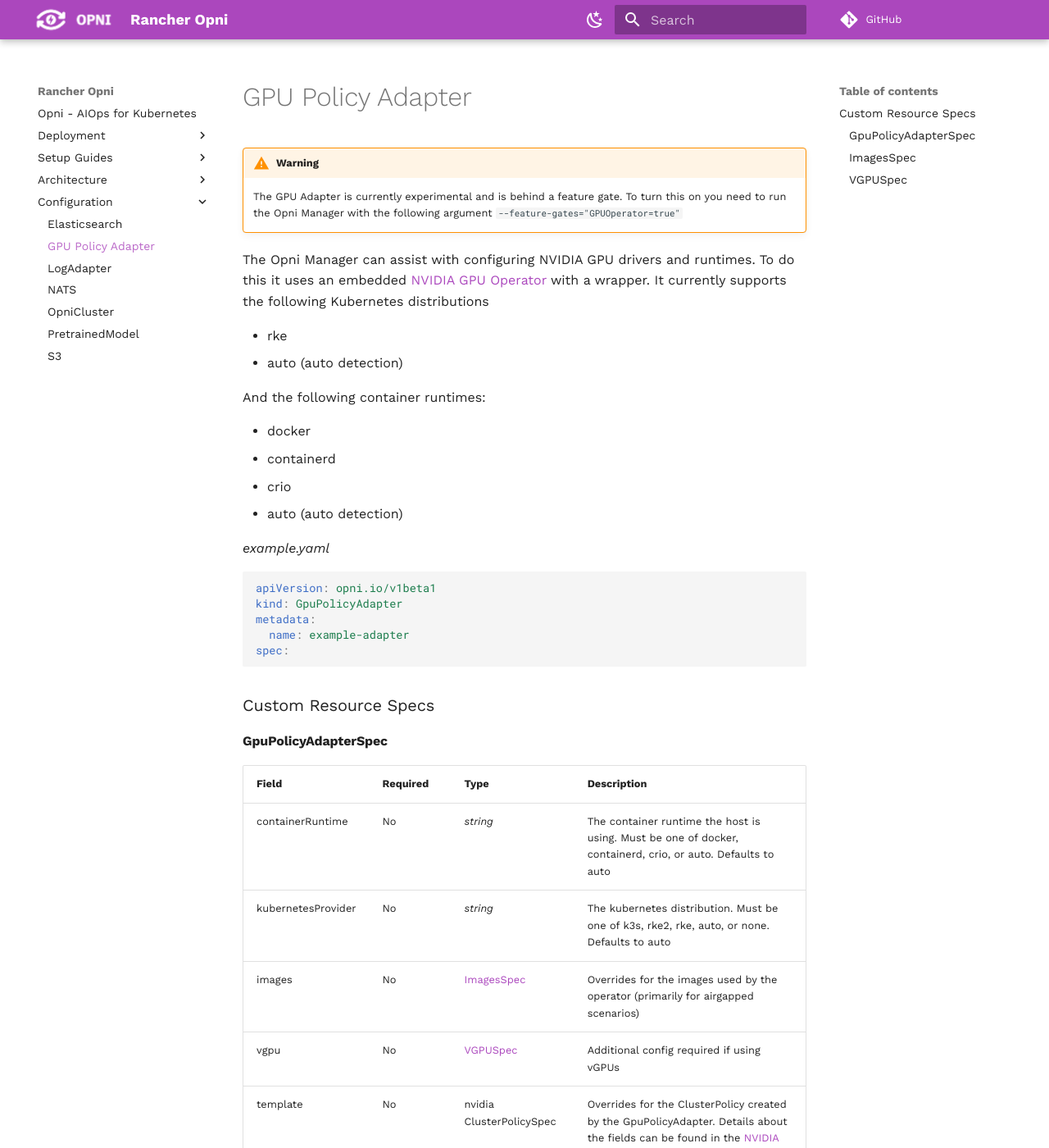
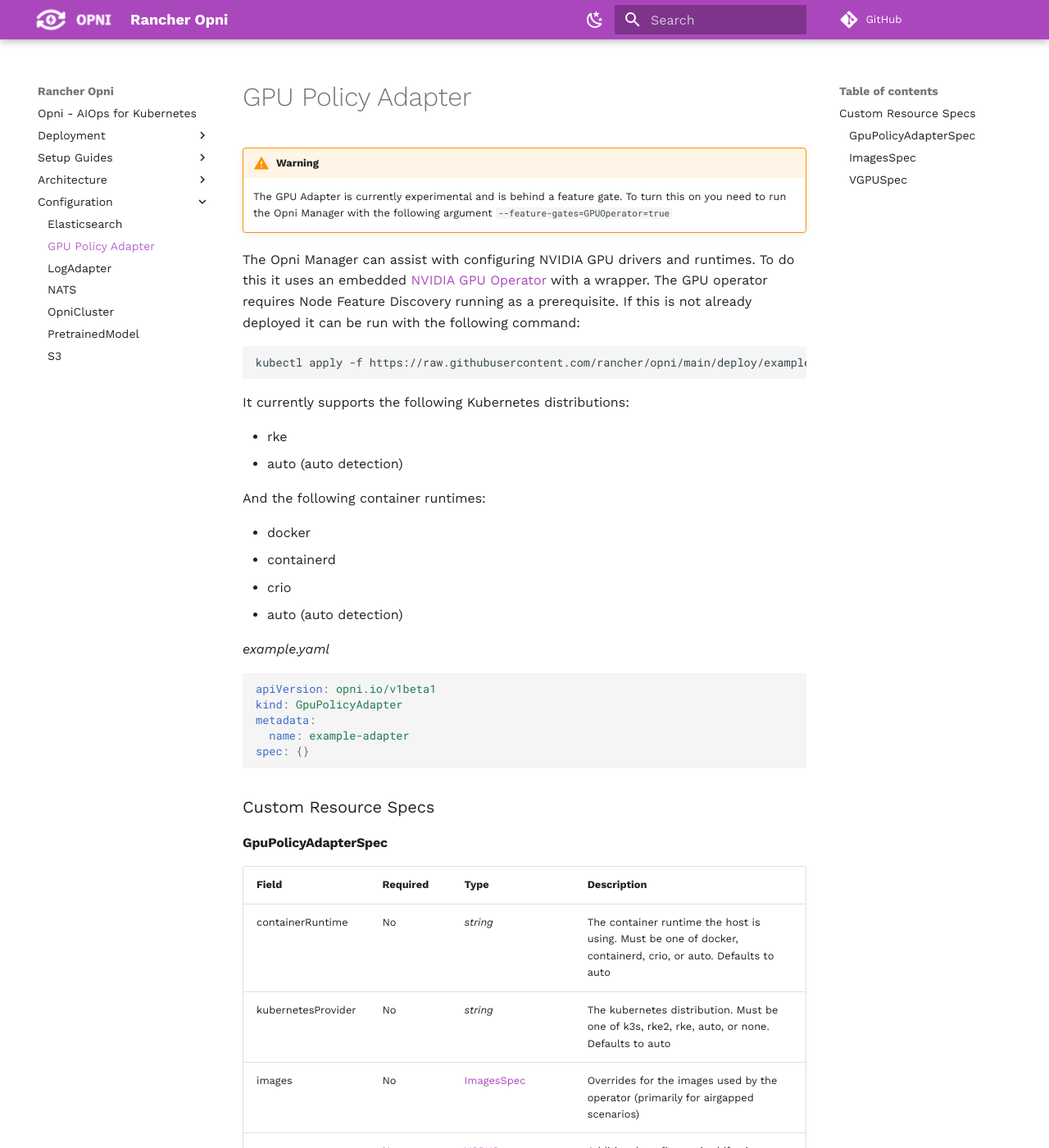
Before and after one commit to rancher/opni-docs, an MkDocs documentation site: the page built from docs/configuration/gpuadapter.md, in a window 1280 px wide and 1400 px high. Shown: the whole window at 82% size. Built offline with MkDocs 1.6.1 and Material for MkDocs 9.7.7, drawn with Linux system fonts in a browser that asks for light colours; comment, search, counter and statistics services are not loaded.

Commit message:
Fix issues with GPU documentation

````diff
--- a/docs/configuration/gpuadapter.md
+++ b/docs/configuration/gpuadapter.md
@@ -2,9 +2,14 @@
 title: GPU Policy Adapter
 ---
 !!! warning
-    The GPU Adapter is currently experimental and is behind a feature gate.  To turn this on you need to run the Opni Manager with the following argument `--feature-gates="GPUOperator=true"`
+    The GPU Adapter is currently experimental and is behind a feature gate.  To turn this on you need to run the Opni Manager with the following argument `--feature-gates=GPUOperator=true`
 
-The Opni Manager can assist with configuring NVIDIA GPU drivers and runtimes.  To do this it uses an embedded [NVIDIA GPU Operator](https://github.com/NVIDIA/gpu-operator) with a wrapper.  It currently supports the following Kubernetes distributions
+The Opni Manager can assist with configuring NVIDIA GPU drivers and runtimes.  To do this it uses an embedded [NVIDIA GPU Operator](https://github.com/NVIDIA/gpu-operator) with a wrapper.  The GPU operator requires Node Feature Discovery running as a prerequisite.  If this is not already deployed it can be run with the following command:
+```bash
+kubectl apply -f https://raw.githubusercontent.com/rancher/opni/main/deploy/examples/nfd_aio.yaml
+```
+
+It currently supports the following Kubernetes distributions:
 
 - rke
 - auto (auto detection)
@@ -22,7 +27,7 @@
 kind: GpuPolicyAdapter
 metadata:
   name: example-adapter
-spec:
+spec: {}
 ```
 
 ### Custom Resource Specs
````
